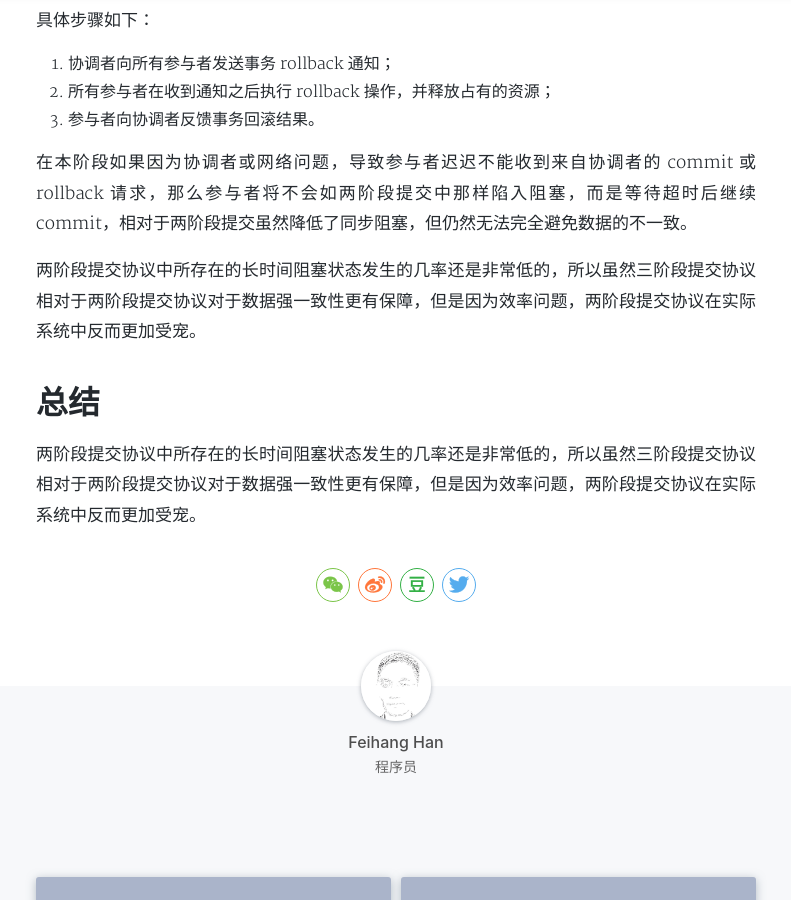
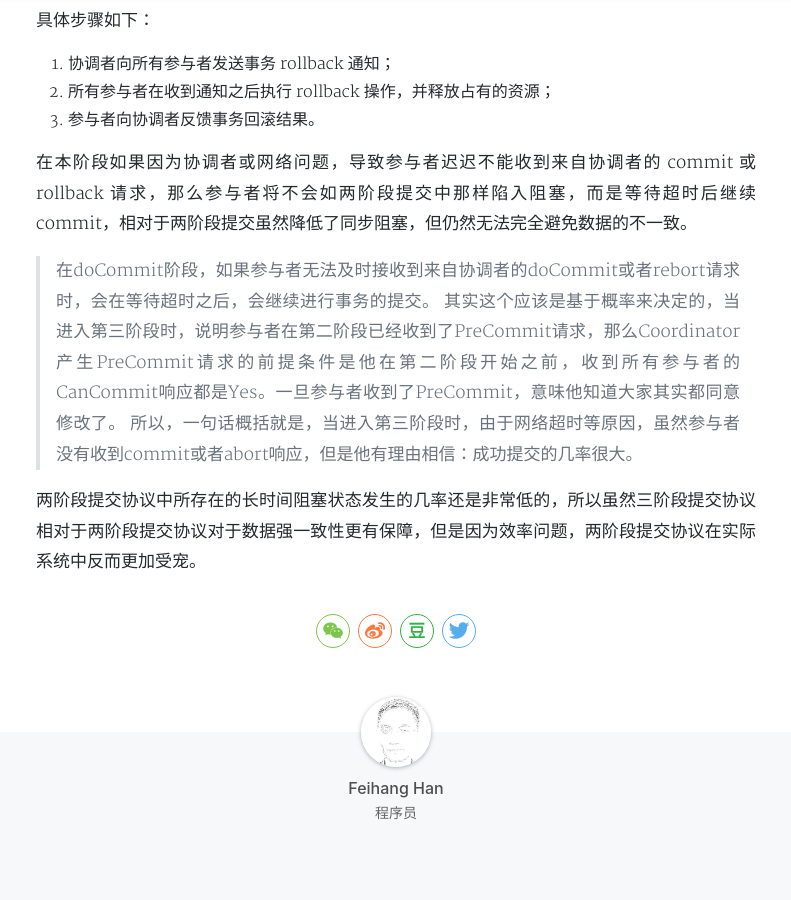
Before and after one commit to hanfeihang/hanfeihang.github.io, a Jekyll site: the page built from _posts/2017-10-27-[分布式]分布式事务.md, in a window 1280 px wide and 900 px high, scrolled down 4057 px. Shown: the whole window, without its empty margins (244-1035 px from the left). Built offline with Jekyll 4.4.1, drawn with Linux system fonts in a browser that asks for light colours; nearby versions of some CDN libraries; a style sheet for code colours, icons or effects is not loaded.

Commit message:
add new post

```diff
--- a/_posts/2017-10-27-[分布式]分布式事务.md
+++ b/_posts/2017-10-27-[分布式]分布式事务.md
@@ -123,8 +123,8 @@ tags: 分布式
 
 在本阶段如果因为协调者或网络问题，导致参与者迟迟不能收到来自协调者的 commit 或 rollback 请求，那么参与者将不会如两阶段提交中那样陷入阻塞，而是等待超时后继续 commit，相对于两阶段提交虽然降低了同步阻塞，但仍然无法完全避免数据的不一致。
 
-两阶段提交协议中所存在的长时间阻塞状态发生的几率还是非常低的，所以虽然三阶段提交协议相对于两阶段提交协议对于数据强一致性更有保障，但是因为效率问题，两阶段提交协议在实际系统中反而更加受宠。
-
-# 总结
+> 在doCommit阶段，如果参与者无法及时接收到来自协调者的doCommit或者rebort请求时，会在等待超时之后，会继续进行事务的提交。
+  其实这个应该是基于概率来决定的，当进入第三阶段时，说明参与者在第二阶段已经收到了PreCommit请求，那么Coordinator产生PreCommit请求的前提条件是他在第二阶段开始之前，收到所有参与者的CanCommit响应都是Yes。一旦参与者收到了PreCommit，意味他知道大家其实都同意修改了。
+  所以，一句话概括就是，当进入第三阶段时，由于网络超时等原因，虽然参与者没有收到commit或者abort响应，但是他有理由相信：成功提交的几率很大。
 
 两阶段提交协议中所存在的长时间阻塞状态发生的几率还是非常低的，所以虽然三阶段提交协议相对于两阶段提交协议对于数据强一致性更有保障，但是因为效率问题，两阶段提交协议在实际系统中反而更加受宠。
```
